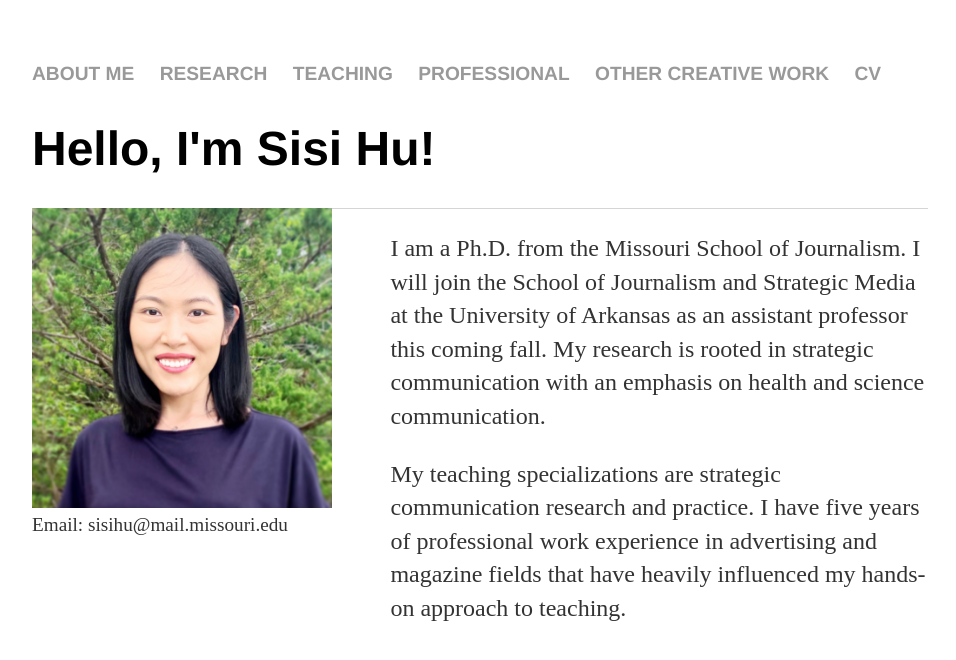
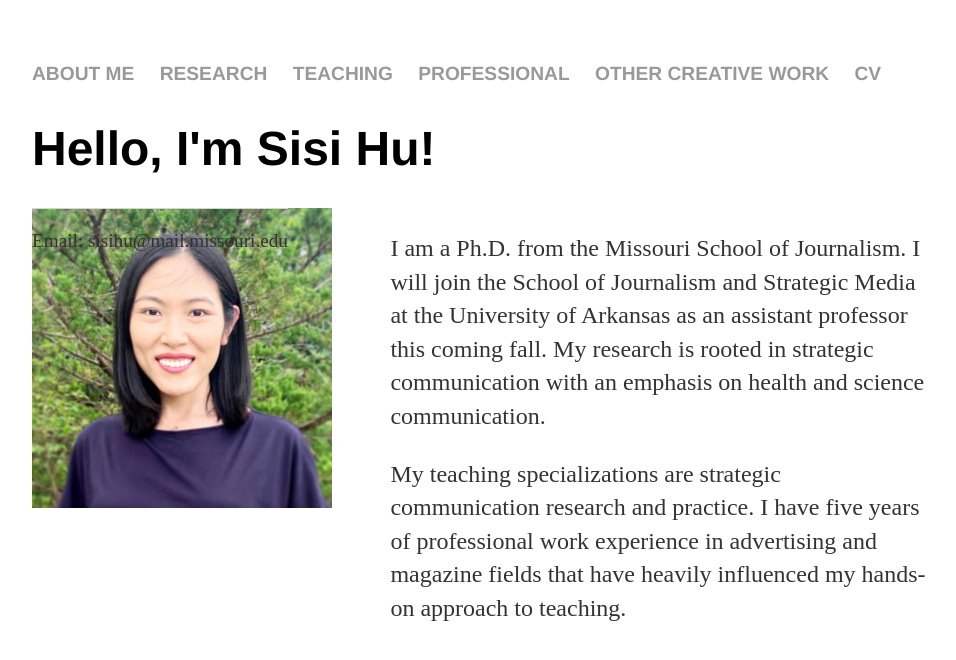
Before and after one commit to sisihuphd/sisihuphd.github.io, a Jekyll site: the page built from index.html, in a window 1280 px wide. Shown: the top 660 px of the page, without its empty margins (160-1116 px from the left). Built offline with Jekyll 4.4.1, drawn with Linux system fonts in a browser that asks for light colours.

Commit message:
Update main.css

```diff
--- a/css/main.css
+++ b/css/main.css
@@ -30,15 +30,9 @@ p {
 }
 
 footer {
+    position:absolute;
     border-top: 1px solid #d5d5d5;
     font-size: .8em;
-}
-
-#footer-content {
-  background-color: #f3e5f5;
-  border: 1px solid #ab47bc;
-  height: 32px; /* height + top/bottom paddding + top/bottom border must add up to footer height */
-  padding: 8px;
 }
 
 ul.posts {
```
